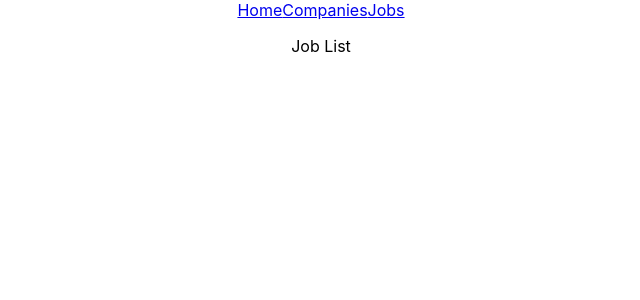
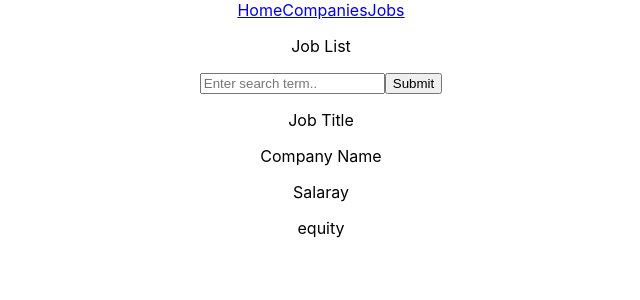
Before and after one commit to saramaheath/react-jobly, a React (Create React App) app: page /jobs in a window 1280 px wide. Shown: the top 300 px of the page, without its empty margins (319-959 px from the left). Built offline with nearby package versions, Linux system fonts and the light colour scheme; no server answers.

Commit message:
finished skeleton frame

```diff
--- /dev/null
+++ b/src/CompanyCard.js
@@ -0,0 +1,18 @@
+
+
+/**Shows information for a single company
+ *
+ * Props:
+ * -company: {handle, name, description, numEmployees, logoURL}
+ */
+function CompanyCard({company}) {
+    console.log("CompanyCard", company)
+    return (
+        <div className="CompanyCard">
+            <p>Company Name</p>
+            <p>Company description</p>
+        </div>
+    )
+}
+
+export default CompanyCard;
--- a/src/CompanyDetail.js
+++ b/src/CompanyDetail.js
@@ -1,10 +1,17 @@
+import JobCardList from "./JobCardList";
+
 /**Shows details and jobs of one single company
  *
  * Routes --> CompanyDetail --> JobCardList
  */
 function CompanyDetail() {
   console.log("company detail");
-  return <p>Company Detail</p>;
+  return (
+    <div>
+      <p>Company Detail</p>
+      <JobCardList />
+    </div>
+  );
 }
 
 export default CompanyDetail;
--- a/src/CompanyList.js
+++ b/src/CompanyList.js
@@ -1,10 +1,19 @@
-/**Shows list of all companies
+import SearchForm from "./SearchForm";
+import CompanyCard from "./CompanyCard";
+
+/**Shows list of all companies and search form
  *
  * Routes --> CompanyList --> { SearchForm, CompanyCard }
  */
 function CompanyList() {
   console.log("companylist");
-  return <p>Company List</p>;
+  return (
+    <div>
+      <p>Company List</p>
+      <SearchForm />
+      <CompanyCard />
+    </div>
+  );
 }
 
 export default CompanyList;
--- /dev/null
+++ b/src/JobCard.js
@@ -0,0 +1,19 @@
+
+/**Shows information for a single job
+ *
+ * Props:
+ * -job = {id, title, salary, equity, companyHandle, companyName}
+ */
+function JobCard({job}) {
+    console.log("JobCard", job)
+    return (
+        <div className="JobCard">
+            <p>Job Title</p>
+            <p>Company Name</p>
+            <p>Salaray</p>
+            <p>equity</p>
+        </div>
+    )
+}
+
+export default JobCard;
--- /dev/null
+++ b/src/JobCardList.js
@@ -0,0 +1,21 @@
+import JobCard from "./JobCard";
+
+/**
+ * Show a detailed list of jobs
+ *
+ * Props:
+ * -jobs = [{id, title, salary, equity, companyHandle, companyName}, ...]
+ *
+ * {CompanyDetail, Joblist} -> JobCardList -> JobCard
+ *  */
+
+function JobCardList({ jobs }) {
+  console.log("JobCardList", jobs);
+  return (
+    <div>
+      <JobCard />
+    </div>
+  );
+}
+
+export default JobCardList;
--- a/src/JobList.js
+++ b/src/JobList.js
@@ -1,12 +1,19 @@
 import { JoblyApi } from "./api";
+import JobCardList from "./JobCardList";
+import SearchForm from "./SearchForm";
 
-/**Shows list of all jobs
+/**Shows list of all jobs and search form
  *
  * Routes --> JobList --> {SearchForm, JobCardList}
  */
 function JobList() {
   console.log("joblist");
-  return <p>Job List</p>;
+  return (
+    <div>
+  <p>Job List</p>
+  <SearchForm />
+  <JobCardList />
+  </div>);
 }
 
 export default JobList;
--- /dev/null
+++ b/src/SearchForm.js
@@ -0,0 +1,21 @@
+
+/**
+ * Form for filtering jobs or companies
+ *
+ * Props:
+ * -filterFunction* : fn to call parent function
+ *
+ * {CompanyList, JobList} -> SearchForm
+ */
+function SearchForm({filterFunction}) {
+    console.log("SearchForm", filterFunction)
+
+    return(
+        <form className="SearchForm">
+            <input name="search" placeholder="Enter search term.."></input>
+            <button>Submit</button>
+        </form>
+    )
+}
+
+export default SearchForm;
```
Also changed, not shown: src/App.js (+7 -0 lines).
